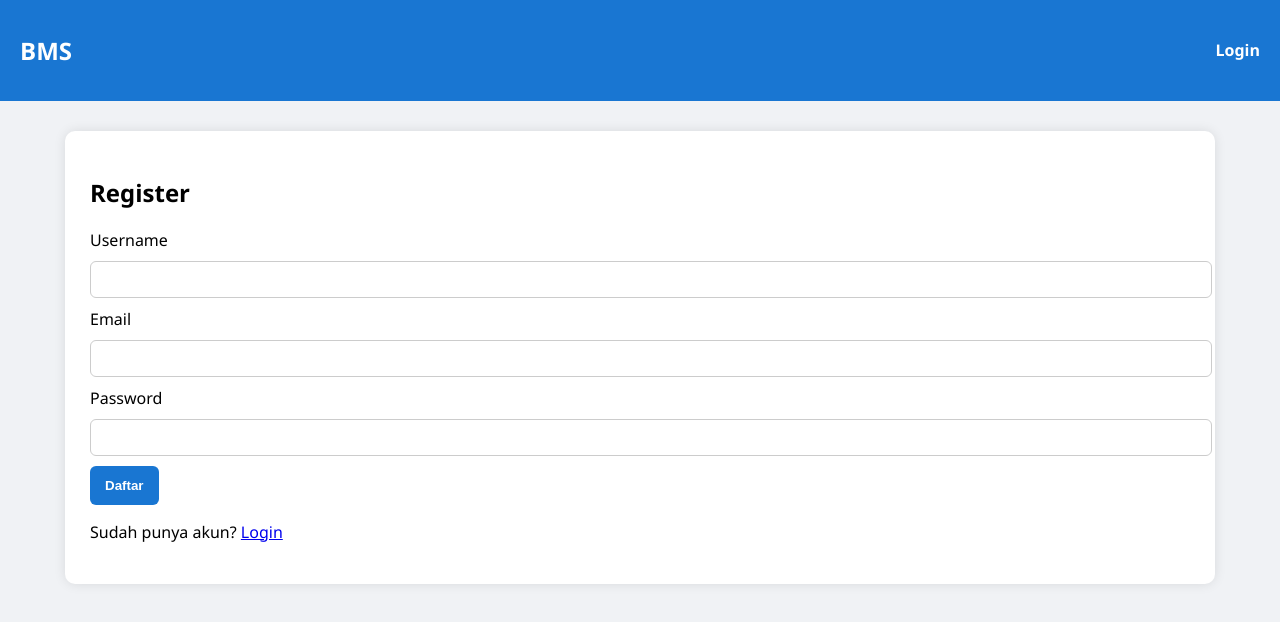
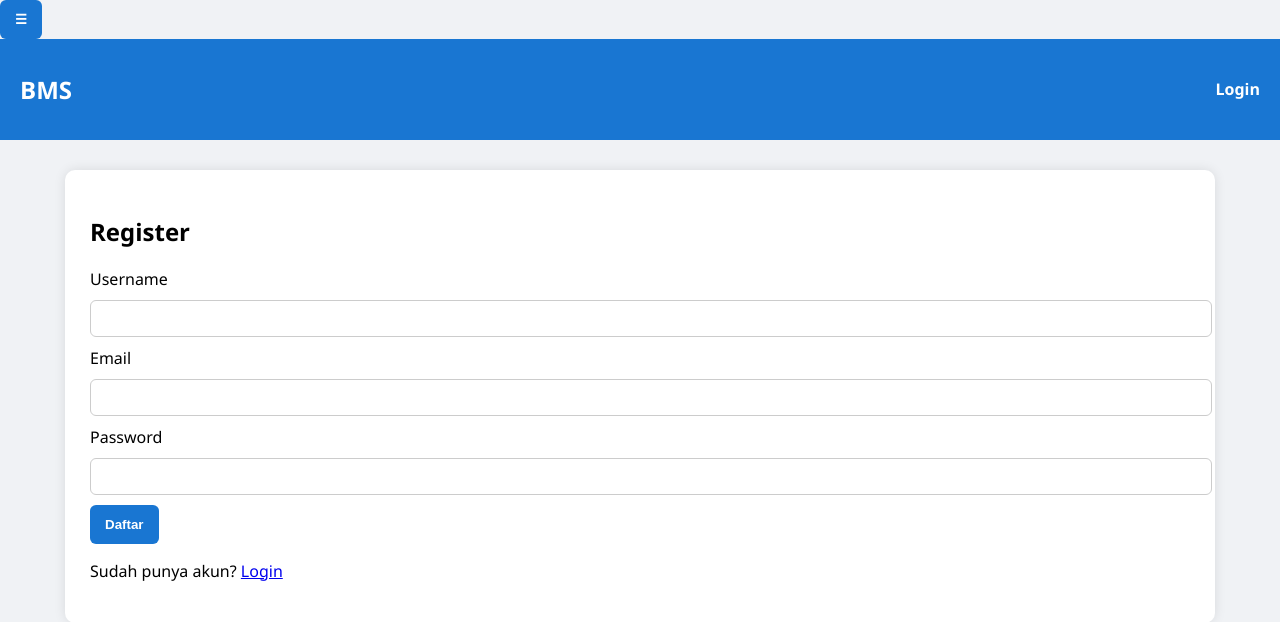
Before and after one commit to MiftahulKhoiri/BMS, a Python web app: template app/templates/register.html in a window 1280 px wide. Shown: the top 622 px of the page. Run offline with Jinja, Linux system fonts and the light colour scheme; the template is opened without the code that fills it, so the values that code supplies are empty.

Commit message:
Update layout.html

```diff
--- a/app/templates/layout.html
+++ b/app/templates/layout.html
@@ -7,6 +7,7 @@
 
     <link rel="stylesheet" href="{{ url_for('static', filename='css/main.css') }}">
     {% block css %}{% endblock %}
+   <button class="menu-btn" onclick="toggleMenu()">☰</button>
 </head>
 <body>
 
```
